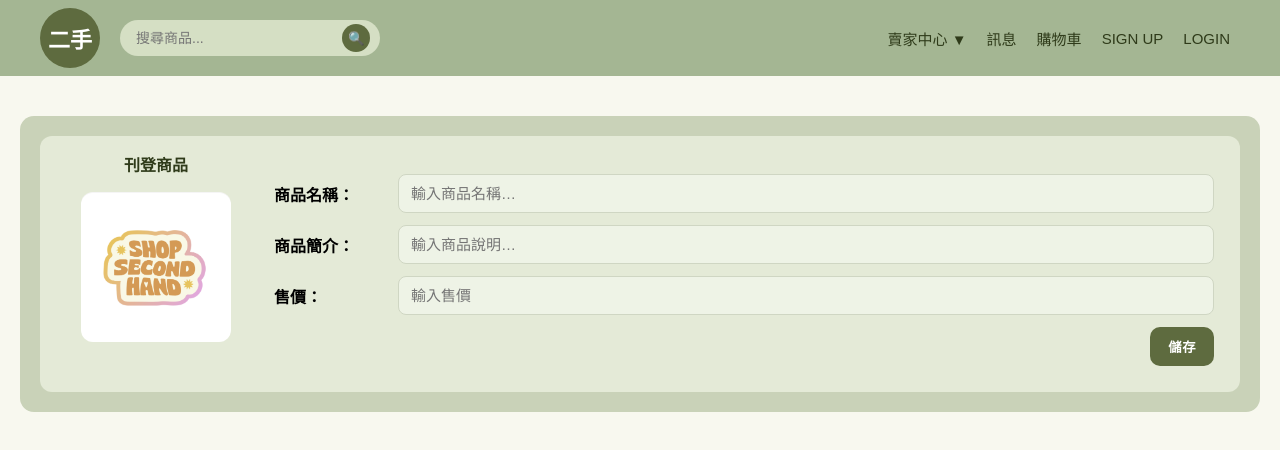
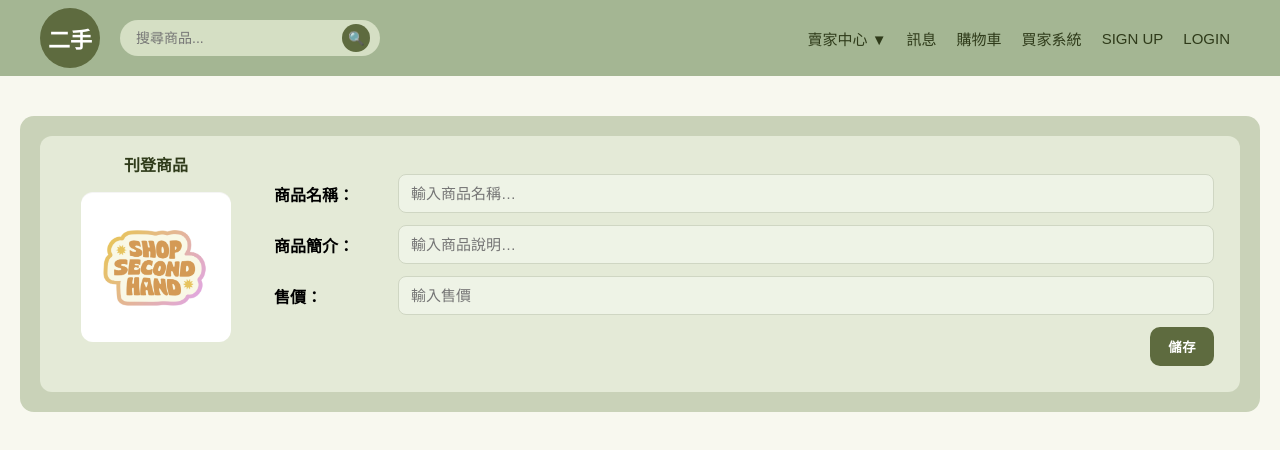
Before and after one commit to yutzu0314/second_hand_project.io, a plain HTML site: page frontend/seller/index.html in a window 1280 px wide. Drawn offline with Linux system fonts and the light colour scheme.

Commit message:
Update index.html

```diff
--- a/frontend/seller/index.html
+++ b/frontend/seller/index.html
@@ -261,6 +261,7 @@
     <a href="#">購物車</a>
 
     <!-- ⭐ 只加功能，不改排版 -->
+    <a href="../buyer/buyer.html">買家系統</a>
     <a href="signup.html">SIGN UP</a>
     <a href="login.html">LOGIN</a>
   </div>
```
